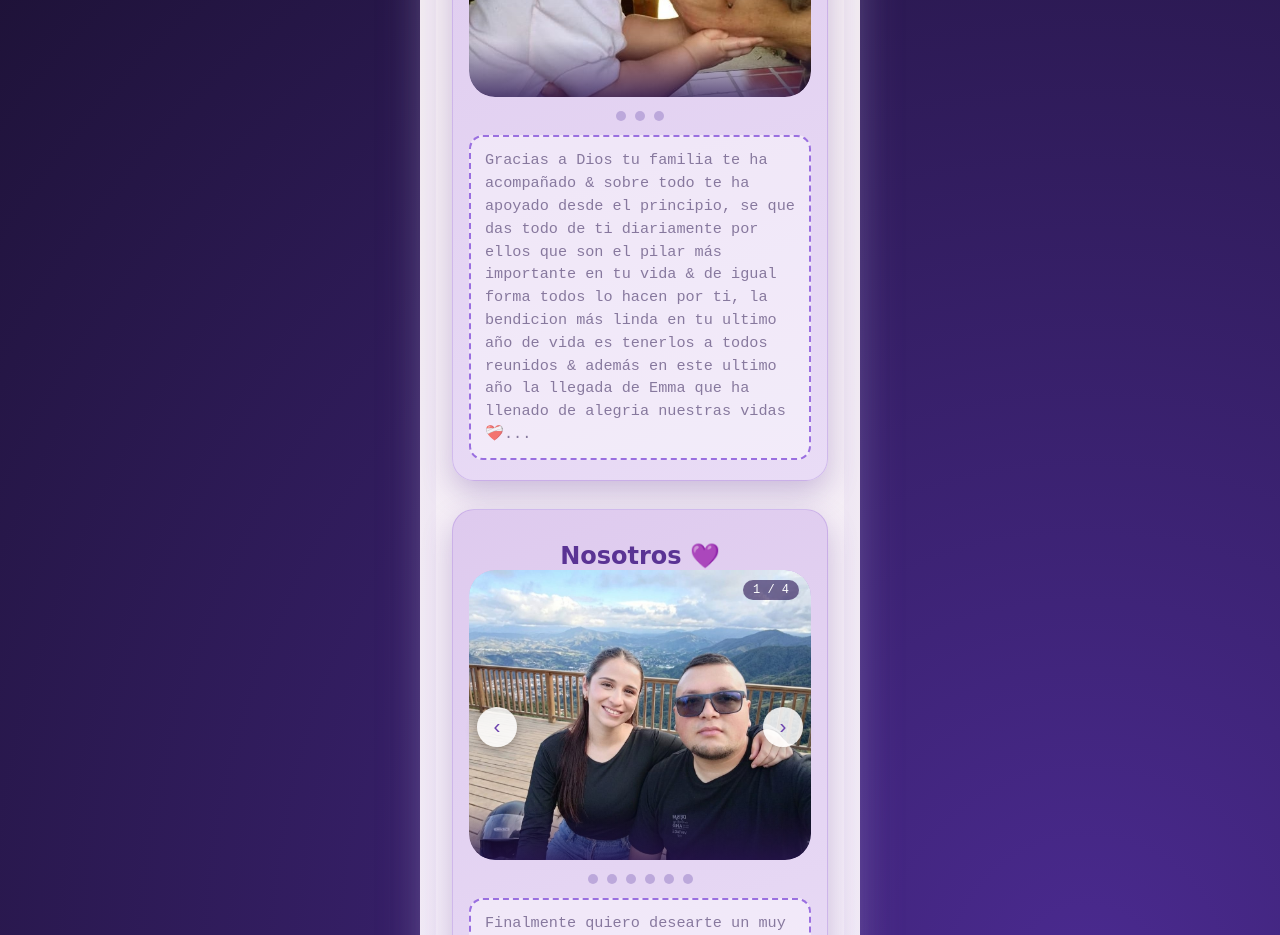
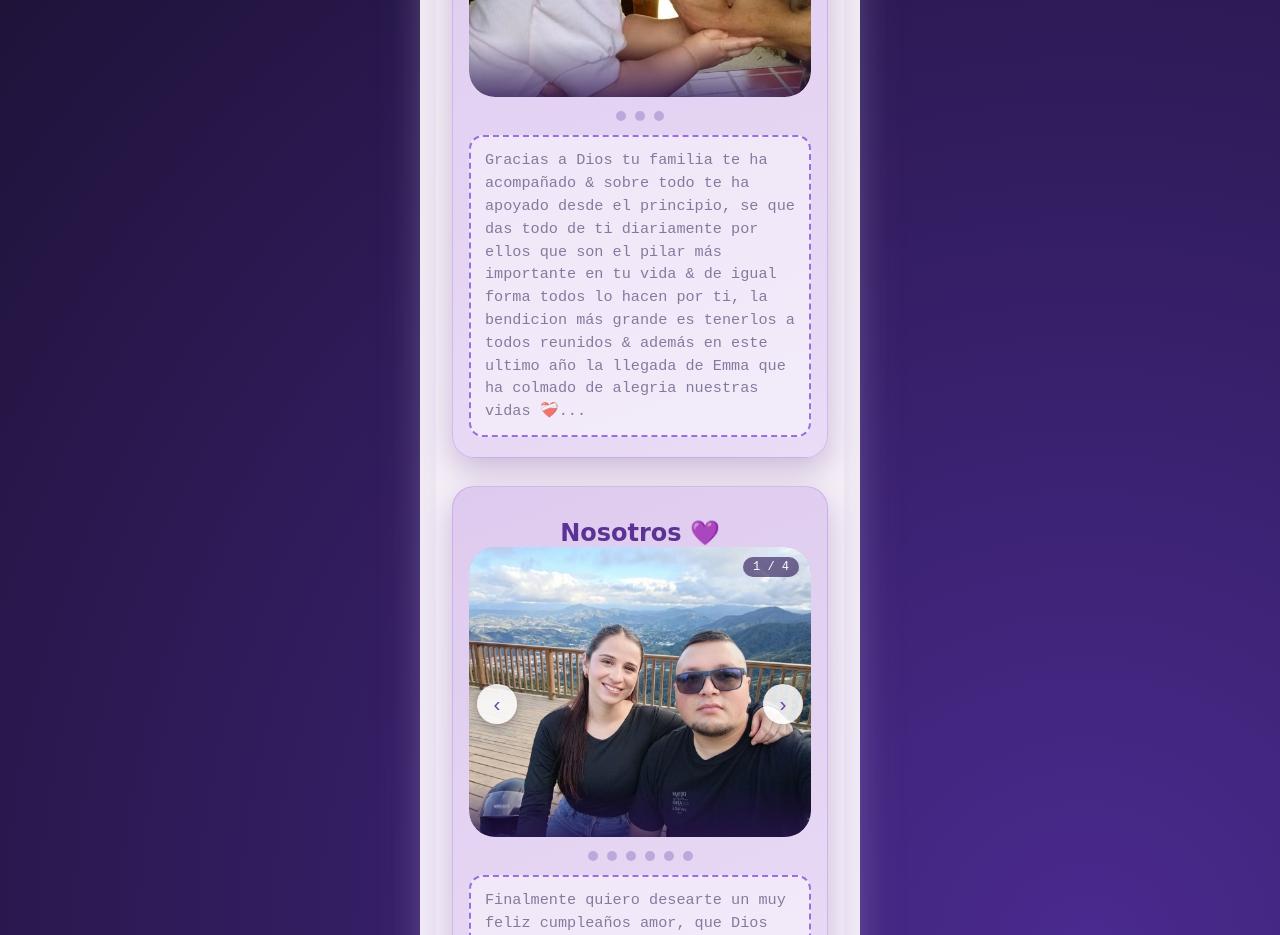
Before and after one commit to ca4220352/especial, a plain HTML site: page index.html in a window 1280 px wide. Shown: the part 2900-3835 px from the top of the page. Drawn offline with Linux system fonts and the light colour scheme.

Commit message:
Update text in editable div in index.html

```diff
--- a/index.html
+++ b/index.html
@@ -598,8 +598,8 @@
           </div>
 
           <div class="text-slot" contenteditable="true" data-placeholder="Gracias a Dios tu familia te ha acompañado & sobre todo te ha apoyado desde el principio, se que das todo de ti diariamente
-          por ellos que son el pilar más importante en tu vida & de igual forma todos lo hacen por ti, la bendicion más linda en tu ultimo año de vida es tenerlos a todos reunidos & además
-          en este ultimo año la llegada de Emma que ha llenado de alegria nuestras vidas ❤️‍🩹..."></div>
+          por ellos que son el pilar más importante en tu vida & de igual forma todos lo hacen por ti, la bendicion más grande es tenerlos a todos reunidos & además
+          en este ultimo año la llegada de Emma que ha colmado de alegria nuestras vidas ❤️‍🩹..."></div>
 
       </section>
 
```
